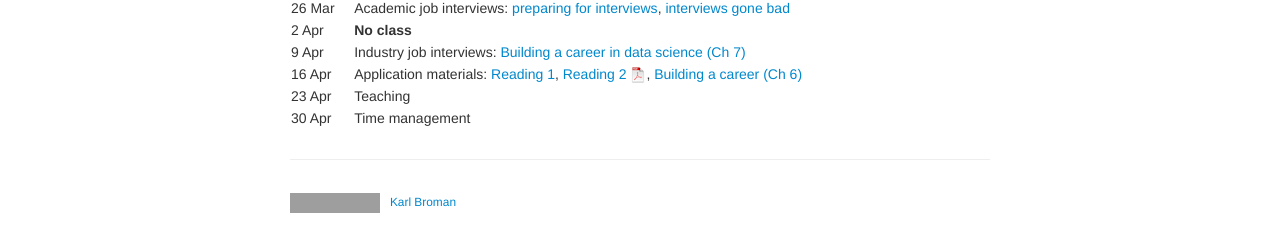
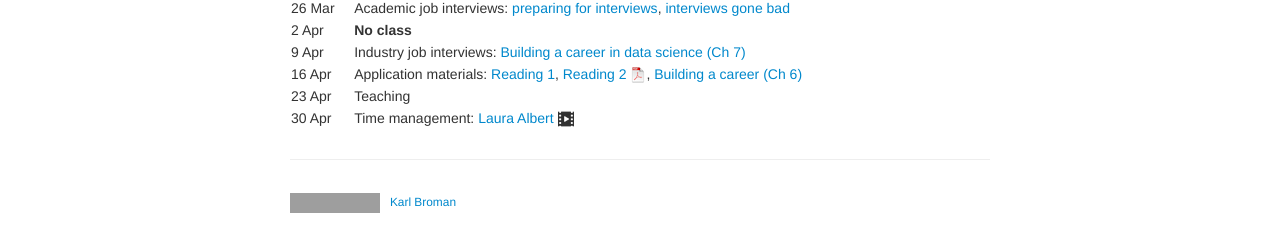
Before and after one commit to kbroman/BMI884_spring2021, a Jekyll site: the page built from schedule.md, in a window 1280 px wide. Shown: the part 353-605 px from the top of the page. Built offline with Jekyll 4.4.1, drawn with Linux system fonts in a browser that asks for light colours; grey boxes are pictures that could not be loaded.

Commit message:
schedule: link to video for 30 Apr

```diff
--- a/schedule.md
+++ b/schedule.md
@@ -20,4 +20,4 @@ description: Schedule and readings for BMI 884, Biomedical data science professi
 | 9 Apr   |    | Industry job interviews: [Building a career in data science (Ch 7)](https://livebook.manning.com/book/build-your-career-in-data-science/chapter-7/1) |
 | 16 Apr  |    | Application materials: [Reading 1](https://mitcommlab.mit.edu/broad/commkit/cover-letter-for-a-faculty-position/), [Reading 2 ![pdf icon](icons/pdf-icon.png)](https://hwpi.harvard.edu/files/ocs/files/gsas-cvs-and-cover-letters.pdf), [Building a career (Ch 6)](https://livebook.manning.com/book/build-your-career-in-data-science/chapter-6/1)
 | 23 Apr  |    | Teaching |
-| 30 Apr  |    | Time management |
+| 30 Apr  |    | Time management: [Laura Albert ![video icon](icons/video-icon.png)](https://www.youtube.com/watch?v=Jmdz0p_gTww) |
```
Also changed, not shown: icons/video-icon.png (added).
